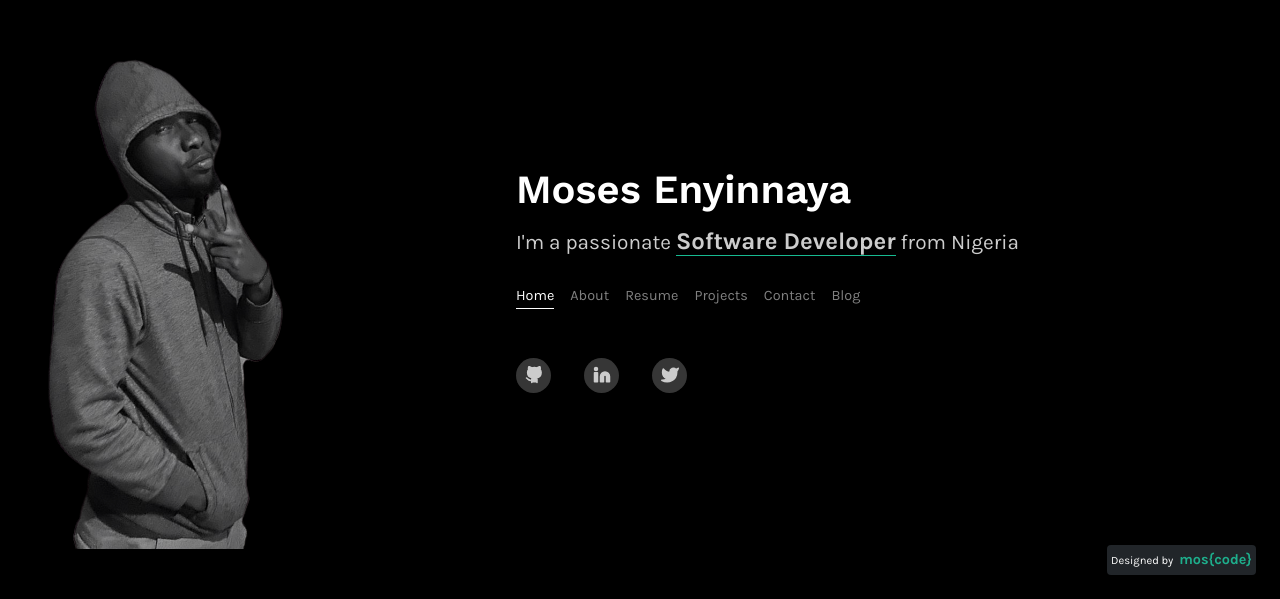
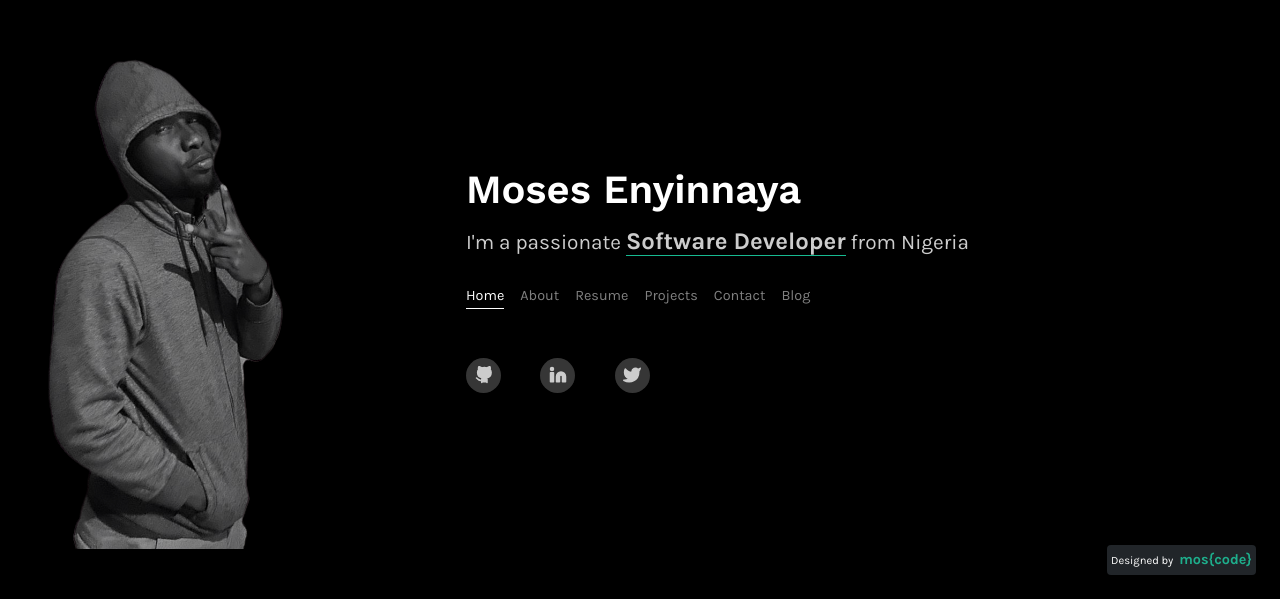
Before and after one commit to mosco98/portfolio, a React (Create React App) app: page / in a window 1280 px wide. Shown: the part 201-800 px from the top of the page. Built offline with nearby package versions, Linux system fonts and the light colour scheme.

Commit message:
Added _redirects file for netlify

```diff
--- a/src/Assets/css/main.css
+++ b/src/Assets/css/main.css
@@ -100,8 +100,7 @@ body {
 .header-ctn {
   height: 50%;
   width: 100%;
-  margin-right: auto;
-  margin-left: auto;
+  margin-left: -50px;
   padding: 1rem;
 }
 
@@ -204,6 +203,7 @@ body {
     display: flex;
     align-items: center;
     justify-content: center;
+    margin-left: 0;
   }
   .details-ctn {
     margin-left: 1rem;
@@ -220,7 +220,7 @@ body {
     display: none;
   }
   .smile {
-    opacity: 0.4;
+    opacity: 0.6;
   }
 
   .about-text-ctn {
```
Also changed, not shown: 2 other files (tests, documents, lock files or other folders).
